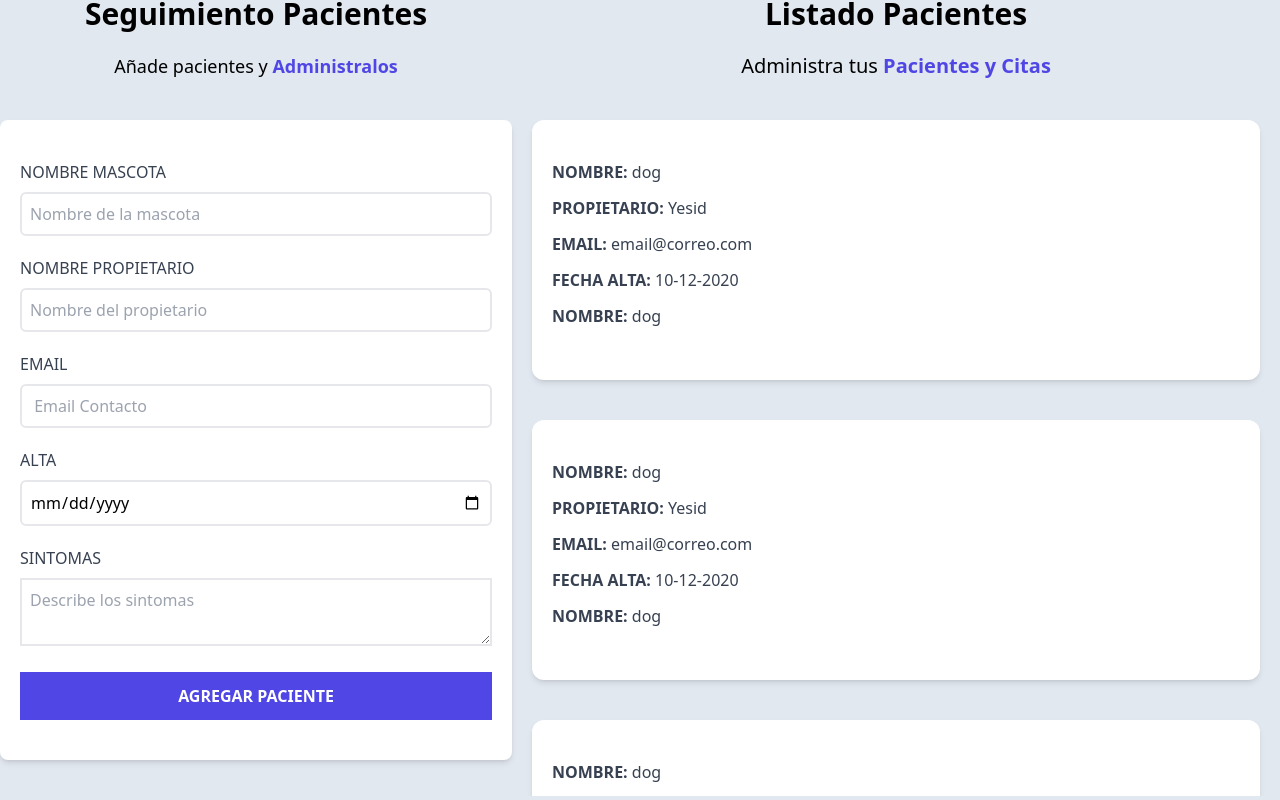
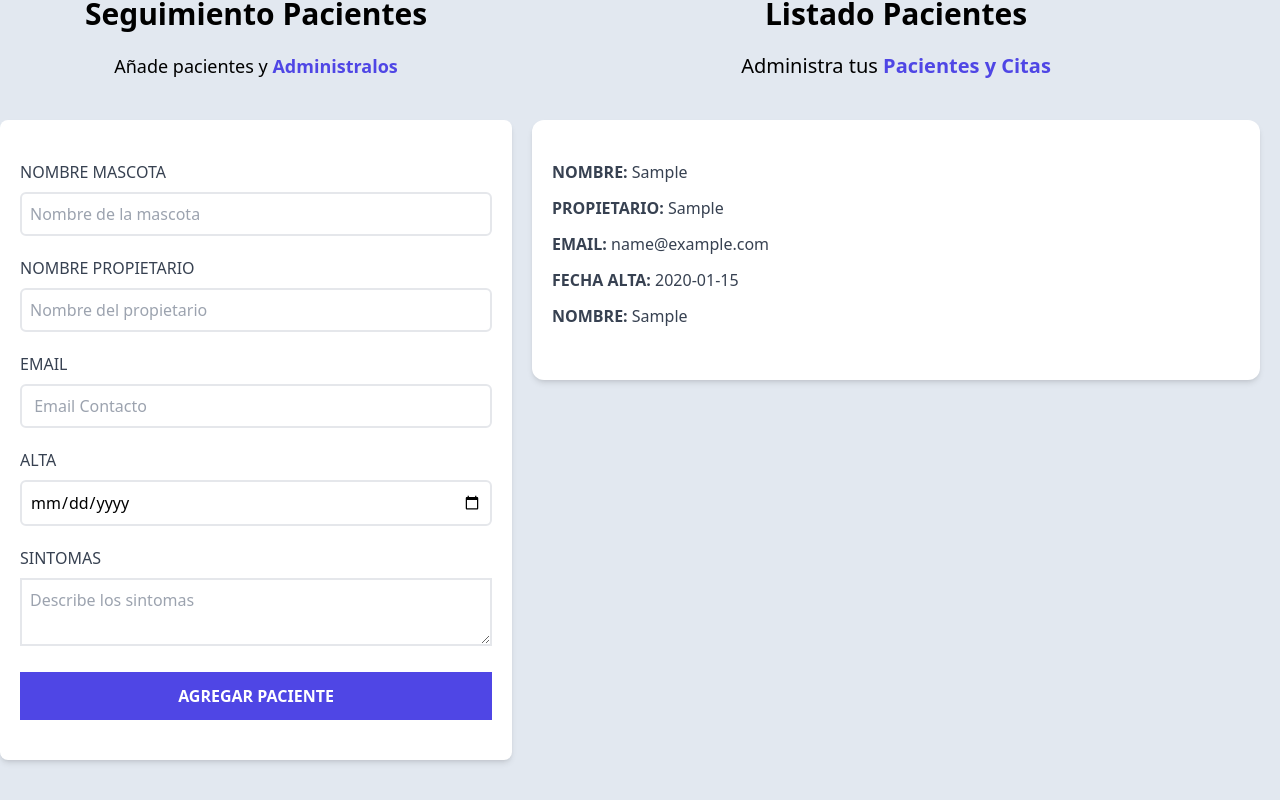
Before and after one commit to oscardenas17/adminPacientes-React, a React (Vite) app: page / in a window 1280 px wide. Both pictures are taken after typing "Sample", "Sample", "name@example.com", "2020-01-15", "Sample" into the empty fields and a click on the input "Agregar Paciente". Shown: the part 180-980 px from the top of the page. Built offline with nearby package versions, Linux system fonts and the light colour scheme.

Commit message:
Mostrando paciente en listado y crear Id random

```diff
--- a/src/App.jsx
+++ b/src/App.jsx
@@ -15,8 +15,11 @@
       <div className="mt-12 md:flex">
         <Formulario
           pacientes={pacientes}
-          setPacientes={setPacientes} />
-        <ListadoPacientes />
+          setPacientes={setPacientes}
+        />
+        <ListadoPacientes
+          pacientes={pacientes}
+        />
       </div>
 
     </div>
--- a/src/components/Formulario.jsx
+++ b/src/components/Formulario.jsx
@@ -10,6 +10,13 @@
   const [sintomas, setSintomas] = useState("");
 
   const [error, setError] = useState(false);
+
+  const generarId = ()=>{
+    const random =  Math.random().toString(36).substring(2)
+    const fecha =  Date.now().toString(36)
+
+    return random + fecha
+  }
 
   const handleSubmit = (e) => {
     e.preventDefault();
@@ -26,9 +33,11 @@
   propietario,
   email,
   fecha,
-  sintomas
+  sintomas,
+  id: generarId()
 }
     //console.log(objetoPaciente);
+
     setPacientes(  [...pacientes, objetoPaciente] )
 
     //Reiniciar el form
--- a/src/components/ListadoPacientes.jsx
+++ b/src/components/ListadoPacientes.jsx
@@ -1,8 +1,8 @@
 import Paciente from "./Paciente"
 
 
-
-const ListadoPacientes = () => {
+//props pacientes viene desde al app
+const ListadoPacientes = ( {pacientes} ) => {
   return (
     <div className="md:w-1/2 lg:w-3/5 md:h-screen overflow-y-scroll">
 
@@ -11,11 +11,17 @@
         <span className="text-indigo-600 font-bold">Pacientes y Citas</span>
       </p>
 
-      <Paciente />
-      <Paciente />
-      <Paciente />
-      <Paciente />
-      <Paciente />
+      { pacientes.map( paciente =>(
+
+        // se pasa el prop {paciente hacia el componente paciente}
+       <Paciente
+       key={paciente.id}
+        paciente={paciente}
+      />
+      ))}
+
+
+
 
 
 
--- a/src/components/Paciente.jsx
+++ b/src/components/Paciente.jsx
@@ -1,27 +1,29 @@
-const Paciente = () => {
+const Paciente = ( {paciente} ) => {
+
+  const {nombre, propietario, email, fecha, sintomas} = paciente
   return (
     <div>
       <div className="mx-5 my-10 bg-white shadow-md px-5 py-10 rounded-xl">
         <p className="font-bold mb-3 text-gray-700 uppercase">
-          Nombre: <span className="font-normal normal-case">dog</span>
+          Nombre: <span className="font-normal normal-case"> {nombre}</span>
         </p>
 
         <p className="font-bold mb-3 text-gray-700 uppercase">
-          Propietario: <span className="font-normal normal-case">Yesid</span>
+          Propietario: <span className="font-normal normal-case">{propietario}</span>
         </p>
 
         <p className="font-bold mb-3 text-gray-700 uppercase">
           Email:{" "}
-          <span className="font-normal normal-case">email@correo.com</span>
+          <span className="font-normal normal-case">{email}</span>
         </p>
 
         <p className="font-bold mb-3 text-gray-700 uppercase">
           Fecha Alta:{" "}
-          <span className="font-normal normal-case">10-12-2020</span>
+          <span className="font-normal normal-case">{fecha}</span>
         </p>
 
         <p className="font-bold mb-3 text-gray-700 uppercase">
-          Nombre: <span className="font-normal normal-case">dog</span>
+          Nombre: <span className="font-normal normal-case">{sintomas}</span>
         </p>
       </div>
     </div>
```
